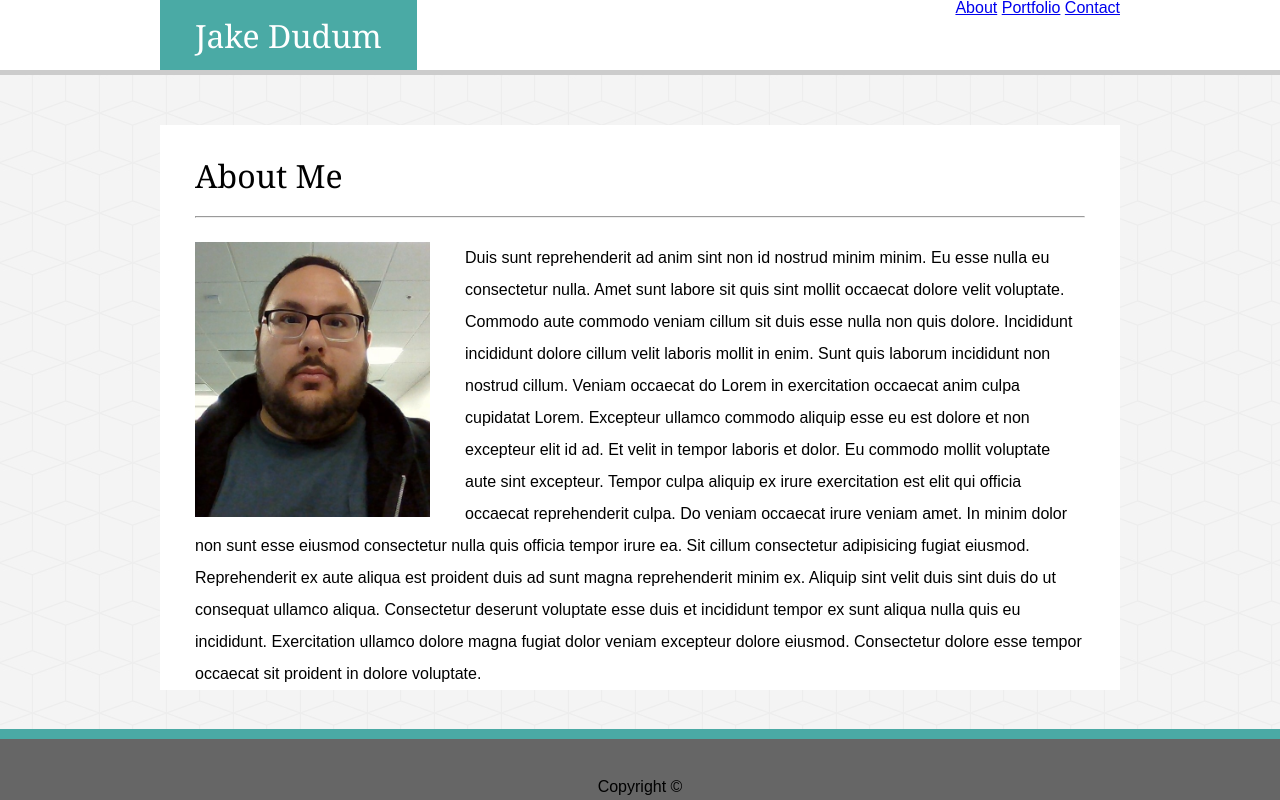
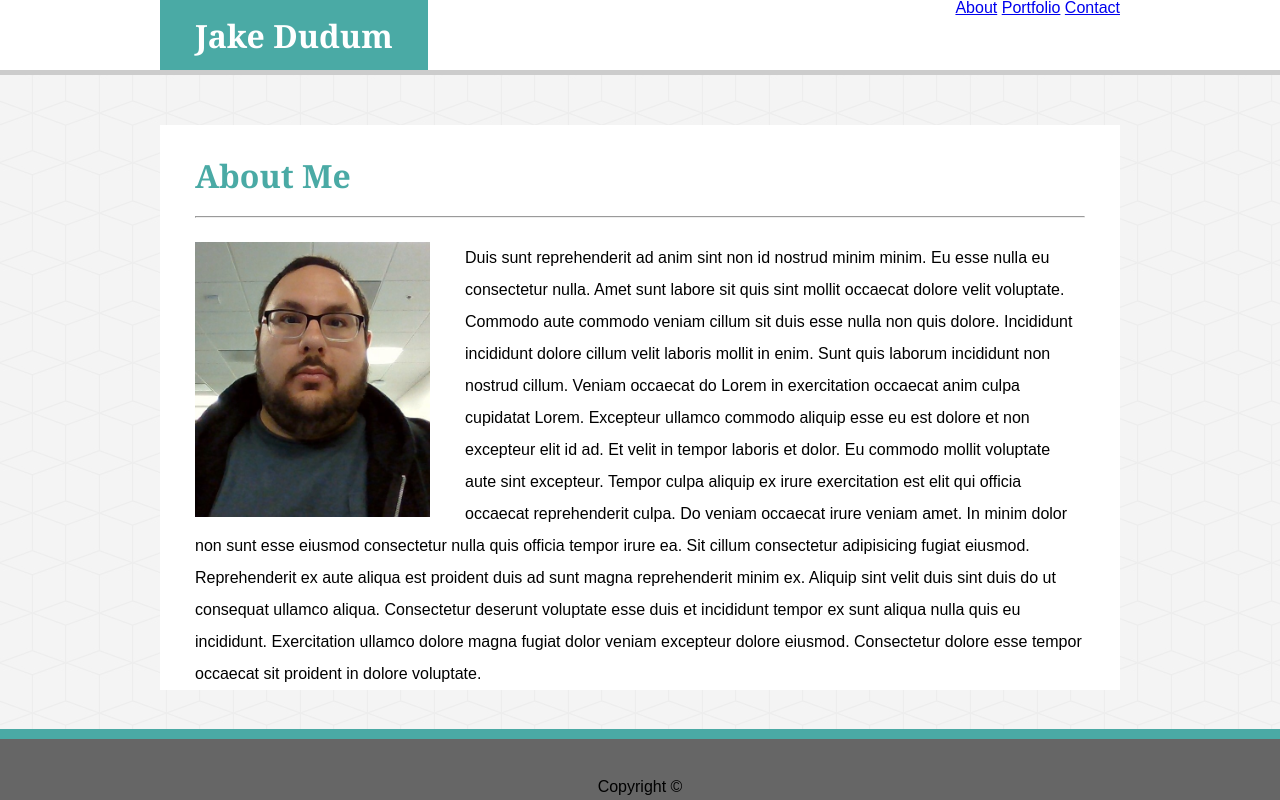
Before and after one commit to JakeDudum/Basic-Portfolio, a plain HTML site: page index.html in a window 1280 px wide. Drawn offline with Linux system fonts and the light colour scheme.

Commit message:
Added font-weight to h1 and added #heading with color in style.css

```diff
--- a/assets/css/style.css
+++ b/assets/css/style.css
@@ -29,6 +29,7 @@ nav {
 h1 {
     font-family: 'Georgia', Times, Times New Roman, serif;
     font-size: 32px;
+    font-weight: bold;
 }
 
 #name {
@@ -44,6 +45,10 @@ section {
     margin-top: 50px;
     background: #ffffff;
     padding: 35px 35px 0px;
+}
+
+#heading {
+    color: #4aaaa5;
 }
 
 #selfie {
```
